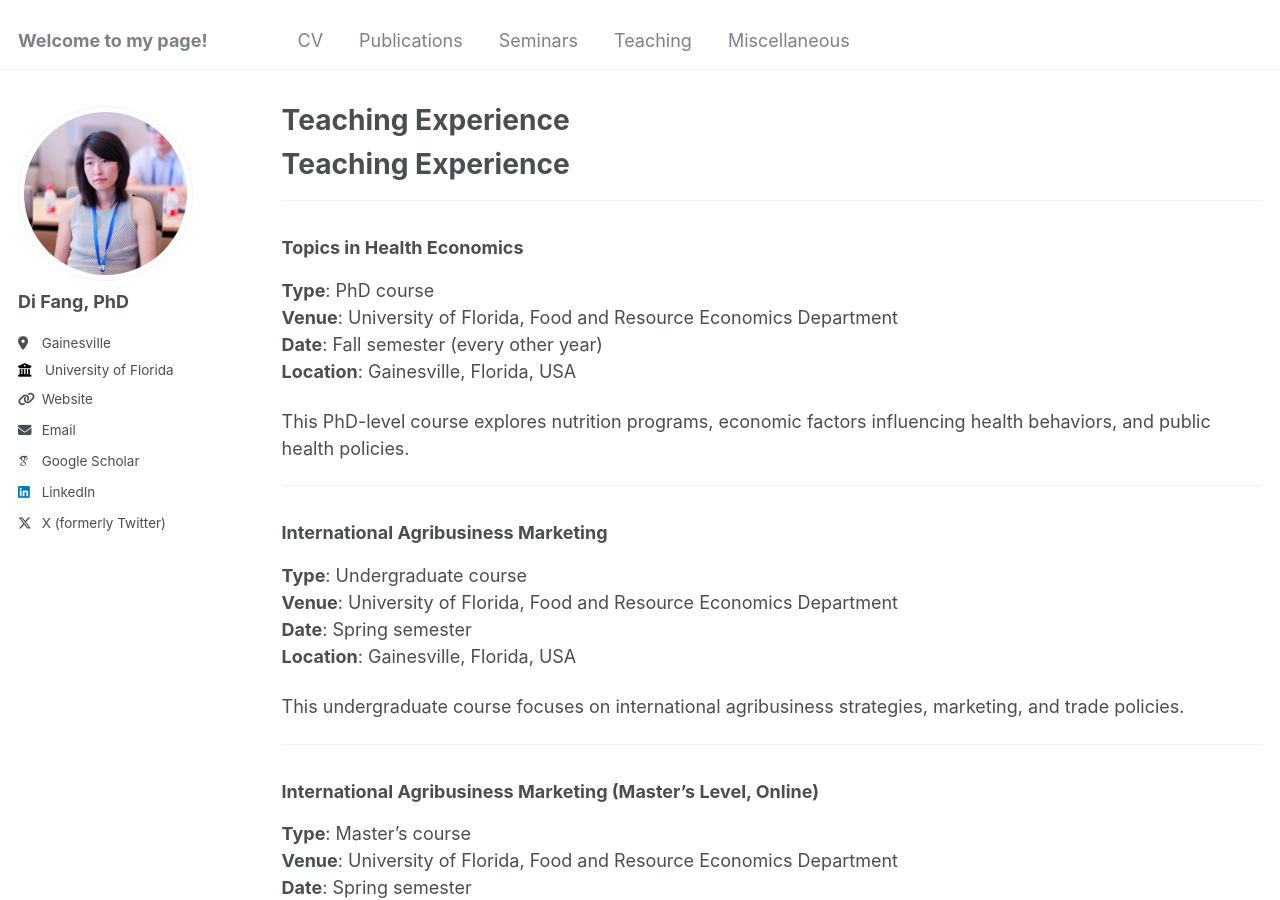
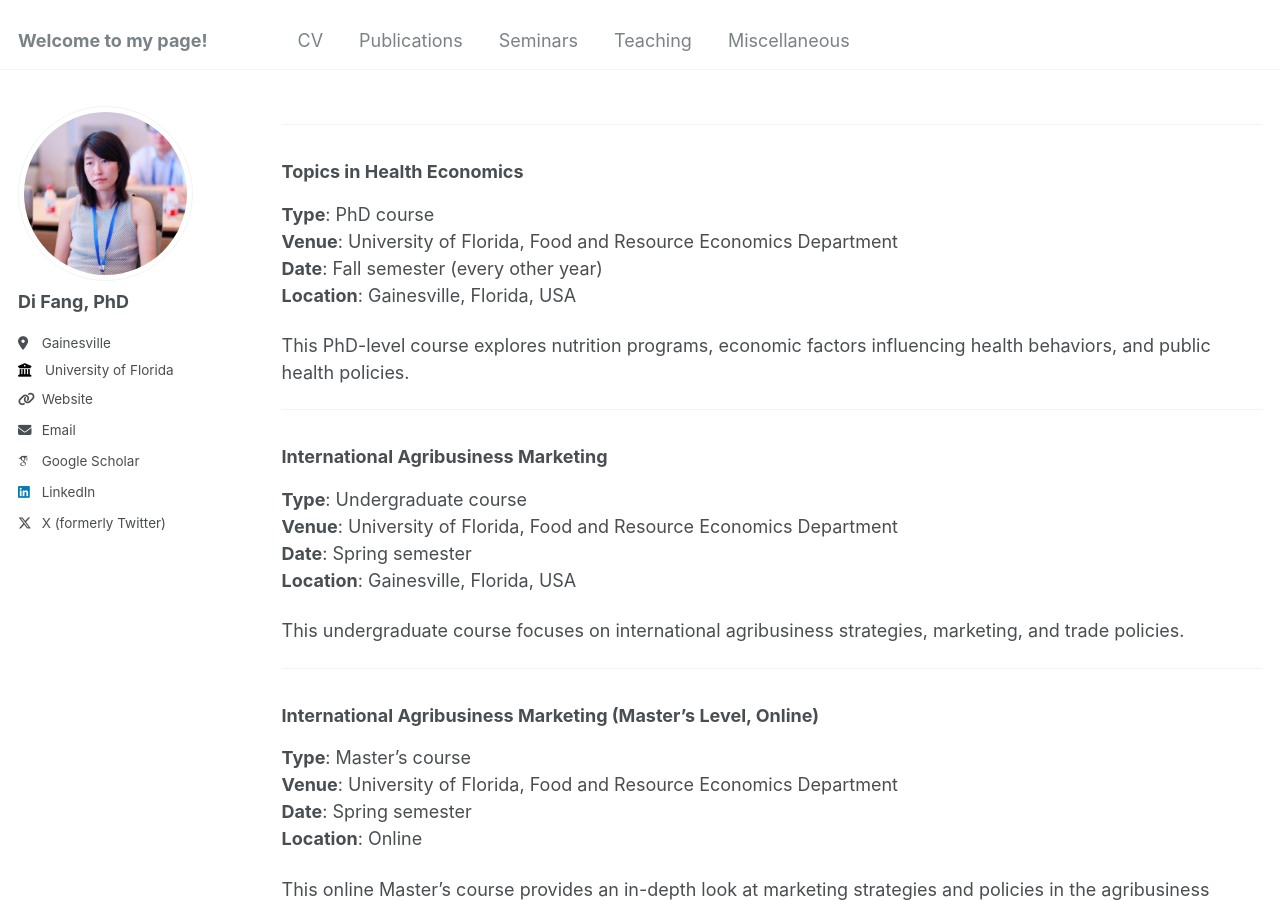
Before and after one commit to fangdi2009/mypage, a Jekyll site: the page built from _teaching/teaching.md, in a window 1280 px wide and 900 px high. Built offline with Jekyll 4.4.1, drawn with Linux system fonts in a browser that asks for light colours; some web fonts are replaced.

Commit message:
Update teaching.md

```diff
--- a/_teaching/teaching.md
+++ b/_teaching/teaching.md
@@ -1,11 +1,8 @@
 ---
-title: "Teaching Experience"
+title: ""
 layout: archive
 permalink: /teaching/
 ---
-
-# Teaching Experience
-
 ---
 
 ### Topics in Health Economics
```
